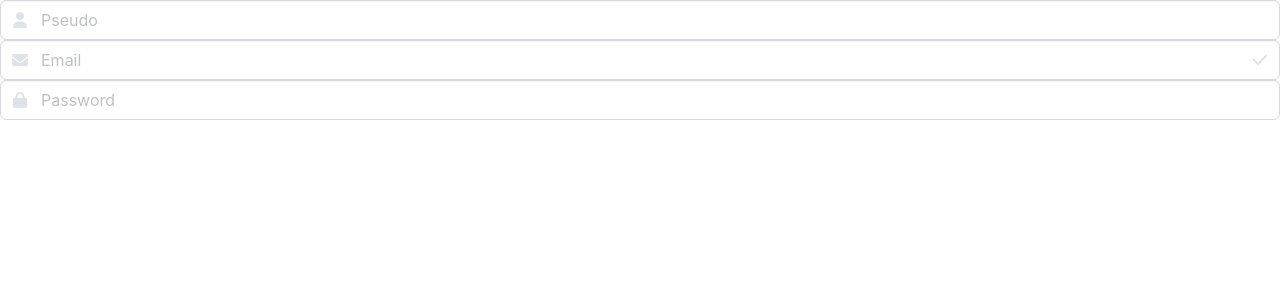
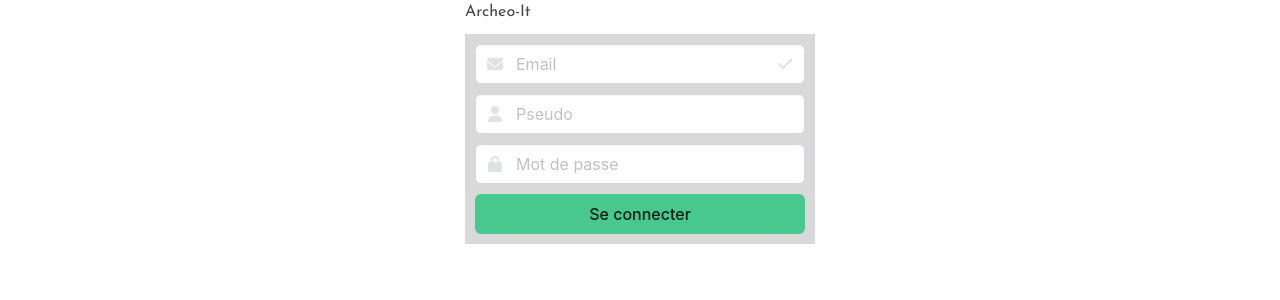
Before and after one commit to elasad0306/archeo-it, a PHP site: page /register.php in a window 1280 px wide. Shown: the part 97-397 px from the top of the page. Run offline with PHP 8.4, Linux system fonts and the light colour scheme; some libraries are stand-ins or nearby versions.

Commit message:
-Ajout de style -Ajout des pages register.php
Signed-off-by: El Asad <elasadbennordinehamissi@gmail.com>

```diff
--- /dev/null
+++ b/assets/css/connection.css
@@ -0,0 +1,21 @@
+section {
+  display: flex;
+  flex-direction: column;
+  align-items: center;
+  justify-content: center;
+}
+section #register_content form {
+  display: flex;
+  flex-direction: column;
+  background: #D9D9D9;
+  width: max-content;
+  height: max-content;
+  padding: 10px;
+  margin-top: 10px;
+  gap: 10px;
+}
+section #register_content form h1 {
+  text-align: center;
+}
+
+/*# sourceMappingURL=connection.css.map */
--- /dev/null
+++ b/assets/css/connection.scss
@@ -0,0 +1,22 @@
+section{
+
+  display: flex;
+  flex-direction: column;
+  align-items: center;
+  justify-content: center;
+
+  #register_content form{
+    display: flex;
+    flex-direction: column;
+    background: #D9D9D9;
+    width: max-content;
+    height: max-content;
+    padding: 10px;
+    margin-top: 10px;
+    gap: 10px;
+  h1{
+    text-align: center;
+  }
+  }
+
+}
--- a/register.php
+++ b/register.php
@@ -27,13 +27,8 @@
 </header>
 <section>
     <div id="register_content">
-        <!--For username!-->
-        <p class="control has-icons-left has-icons-right">
-            <input class="input" type="text" placeholder="Pseudo" id="username"/>
-            <span class="icon is-small is-left">
-                <i class="fa-solid fa-user"></i>
-            </span>
-        </p>
+        <h1>Archeo-It</h1>
+        <form method="get">
             <!--For email!-->
             <p class="control has-icons-left has-icons-right">
                 <input class="input" type="email" placeholder="Email" id="mail"/>
@@ -44,13 +39,24 @@
             <i class="fas fa-check"></i>
         </span>
             </p>
+            <!--For username!-->
+            <p class="control has-icons-left has-icons-right">
+                <input class="input" type="text" placeholder="Pseudo" id="username"/>
+                <span class="icon is-small is-left">
+                <i class="fa-solid fa-user"></i>
+            </span>
+            </p>
             <!--For password!-->
             <p class="control has-icons-left">
-            <input class="input" type="password" placeholder="Password" id="password"/>
+                <input class="input" type="password" placeholder="Mot de passe" id="password"/>
                 <span class="icon is-small is-left">
                 <i class="fas fa-lock"></i>
             </span>
             </p>
+            <!--Button sing in!-->
+            <input type="submit" class="button is-success" value="Se connecter"/>
+        </form>
+
     </div>
 </section>
 
```
Also changed, not shown: index.php (+3 -12 lines), 1 other file. Lines whose indentation alone changed are shown as unchanged.
